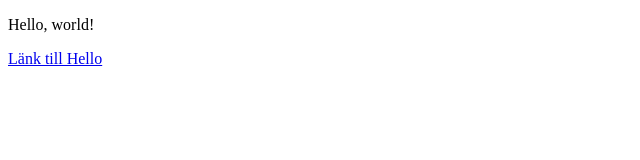
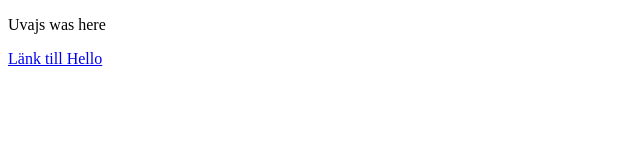
Before and after one commit to owize/EC2, a plain HTML site: page index.html in a window 1280 px wide. Shown: the full height of the page, 0-640 px from the left. Drawn offline with Linux system fonts and the light colour scheme.

Commit message:
Update index.html

```diff
--- a/index.html
+++ b/index.html
@@ -5,7 +5,7 @@
       <title>Hello</title>
     </head>
     <body>
-      <p>Hello, world!</p>
+      <p>Uvajs was here</p>
       <a href="Labb1/Hello.html">Länk till Hello</a>
 
 
```
